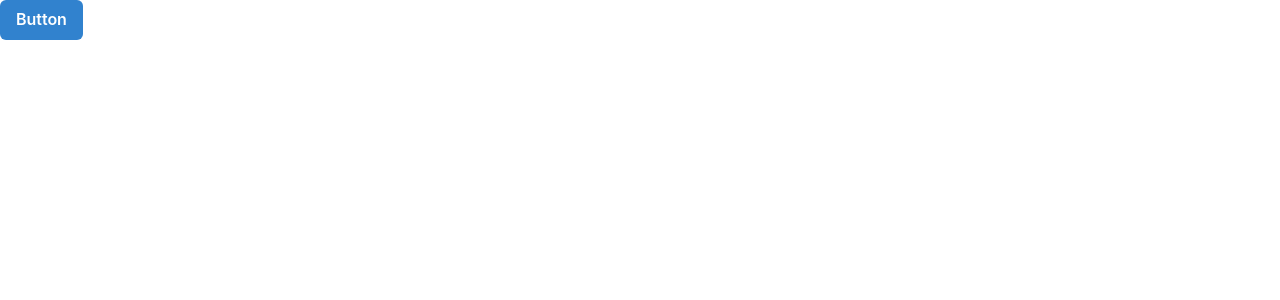
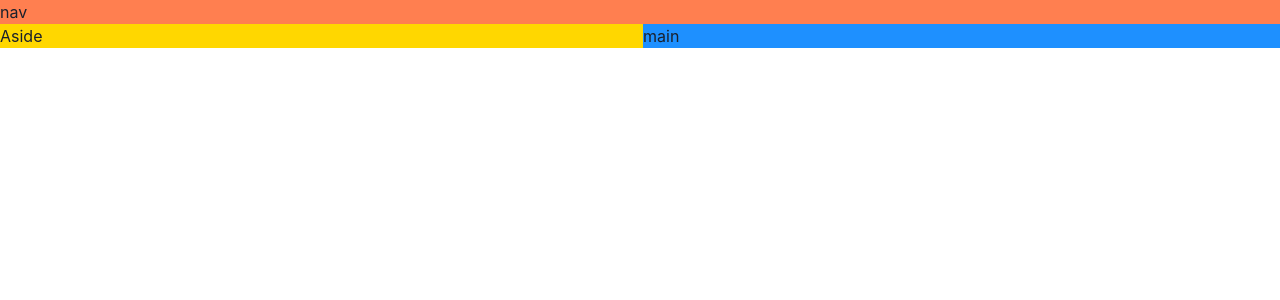
Before and after one commit to AmrutaJay/game-newhub, a React (Vite) app: page / in a window 1280 px wide. Shown: the top 300 px of the page. Built offline with nearby package versions, Linux system fonts and the light colour scheme.

Commit message:
build a responsive layout

```diff
--- a/src/App.tsx
+++ b/src/App.tsx
@@ -1,6 +1,19 @@
-import { Button, ButtonGroup } from '@chakra-ui/react'
+import { Button, ButtonGroup, Grid, GridItem , Show} from '@chakra-ui/react'
 
 function App() {
-return <Button colorScheme='blue'>Button</Button>
-}
+return (
+<Grid templateAreas={{
+    base:`"nav" "main" `,
+    lg :`"nav nav" "aside main"`
+     }}>
+<GridItem area='nav' bg='coral'>nav</GridItem>
+<Show above= "lg">
+<GridItem area='aside' bg='gold'>
+    Aside
+    </GridItem>
+    </Show>
+<GridItem area='main' bg='dodgerblue'>main</GridItem>
+
+</Grid>
+)}
 export default App;
```
